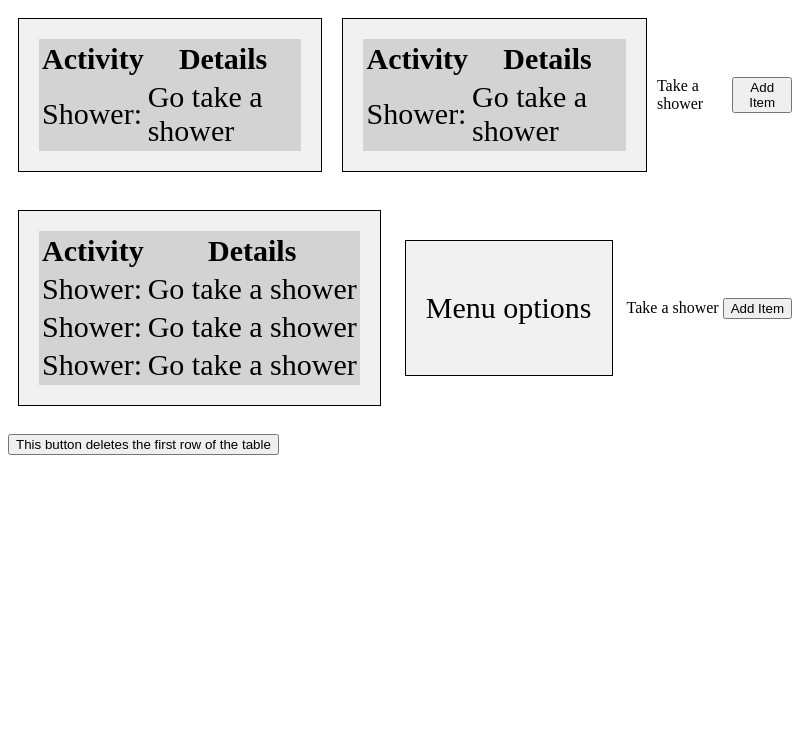
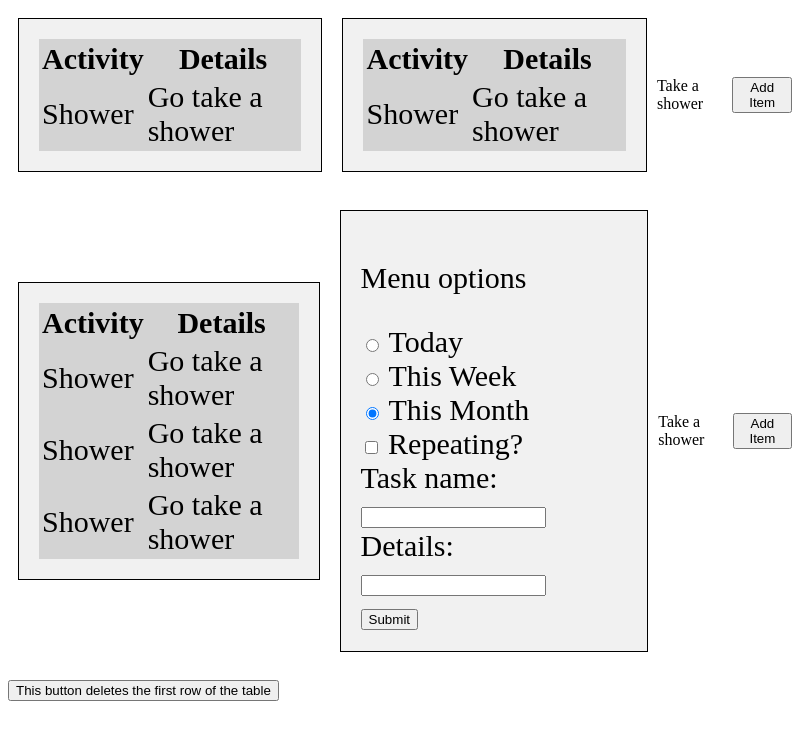
Before and after one commit to Trodrigs1120/Electron-PDA, an Electron app: page index.html in a window 800 px wide. Drawn offline with nearby package versions, Linux system fonts and the light colour scheme.

Commit message:
Add files via upload

```diff
--- a/index.html
+++ b/index.html
@@ -20,7 +20,7 @@
 
           </tr>
           <tr>
-            <td>Shower:</td>
+            <td>Shower</td>
 
             <td>Go take a shower</td>
 
@@ -37,7 +37,7 @@
 
             </tr>
             <tr>
-              <td>Shower:</td>
+              <td>Shower</td>
 
               <td>Go take a shower</td>
 
@@ -57,21 +57,21 @@
 
         </tr>
         <tr>
-          <td>Shower:</td>
+          <td>Shower</td>
 
           <td>Go take a shower</td>
 
 
         </tr>
         <tr>
-            <td>Shower:</td>
+            <td>Shower</td>
 
             <td>Go take a shower</td>
 
 
           </tr>
           <tr>
-              <td>Shower:</td>
+              <td>Shower</td>
 
               <td>Go take a shower</td>
 
@@ -85,7 +85,7 @@
             <p>
               Menu options
             </p>
-
+            <form id="my-input"> <input type="radio" name="time" value="today" checked> Today<br> <input type="radio" name="time" value="week" checked> This Week<br> <input type="radio" name="time" value="month" checked> This Month<br> <input id="repeating" type="checkbox"> Repeating? <br>  Task name: <input type="text" name="task-name" id="task-name"><br> Details: <input type="text" name="task-details" id="task-details"><br> <button type="submit" form="my-input" id="submit" value="Submit">Submit</button></form>
 
           </div>
         </div>
@@ -107,6 +107,8 @@
           <script>
           function myFunction() {
               document.getElementById("myTable").deleteRow(1);
+              alert("Hello! I am an alert box!!");
+
           }
           </script>
 
```
Also changed, not shown: main.js (line endings or trailing spaces).
